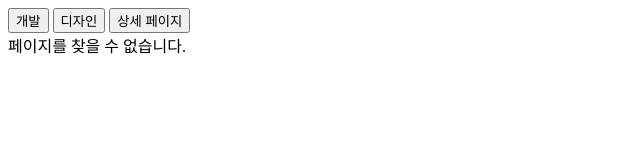
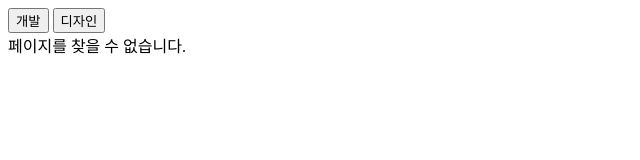
Before and after one commit to jjisabi/frameworkless-toss-tech, a plain HTML site: page index.html in a window 1280 px wide. Shown: the whole page, without its empty margins (0-640 px from the left). Drawn offline with Linux system fonts and the light colour scheme.

Commit message:
refactor: 상세 페이지 버튼 제거

```diff
--- a/index.html
+++ b/index.html
@@ -10,7 +10,6 @@
       <div>
         <button class="btn" data-navigate="/tech">개발</button>
         <button class="btn" data-navigate="/design">디자인</button>
-        <button class="btn" data-navigate="/detail/id">상세 페이지</button>
       </div>
     </header>
 
```
